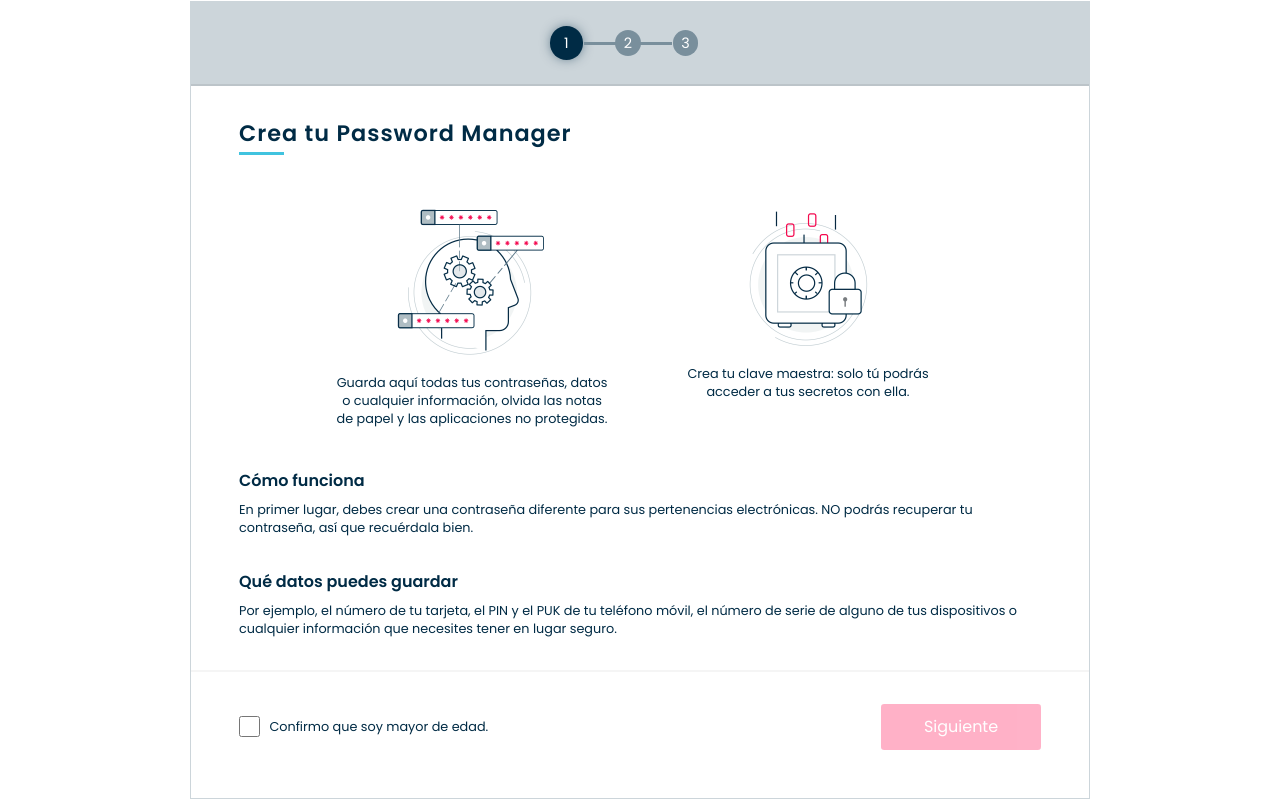
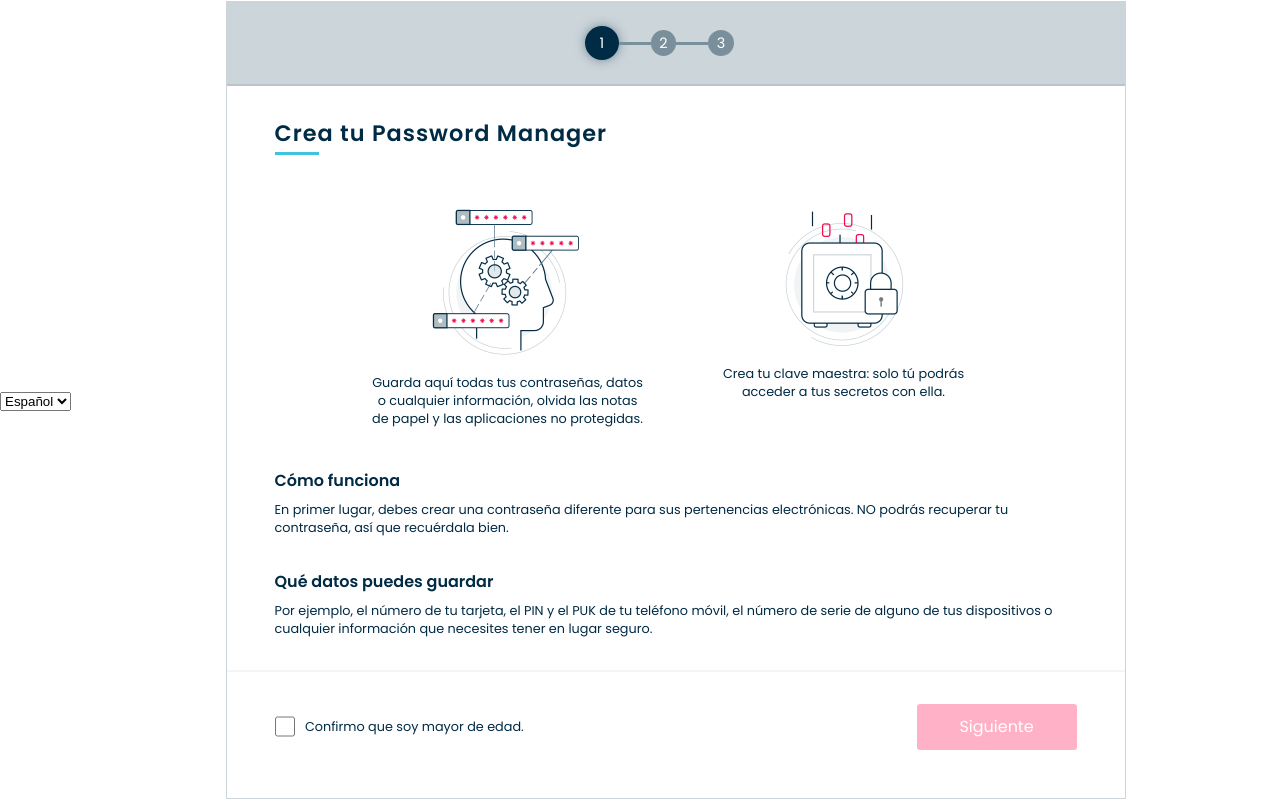
Before and after one commit to natassh/openbank, a React (Create React App) app: page / in a window 1280 px wide. Built offline with nearby package versions, Linux system fonts and the light colour scheme.

Commit message:
✨ - Added 118n inital setup

```diff
--- a/package.json
+++ b/package.json
@@ -3,8 +3,10 @@
   "version": "0.1.0",
   "private": true,
   "dependencies": {
+    "i18next": "^20.2.1",
     "react": "^17.0.1",
     "react-dom": "^17.0.1",
+    "react-i18next": "^11.8.13",
     "web-vitals": "^1.1.1"
   },
   "devDependencies": {
--- a/src/index.tsx
+++ b/src/index.tsx
@@ -2,6 +2,7 @@ import React from 'react';
 import ReactDOM from 'react-dom';
 import './index.css';
 import {App} from './ui/App/App';
+import './ui/App/i18n';
 import reportWebVitals from './reportWebVitals';
 
 ReactDOM.render(
--- a/src/ui/App/App.tsx
+++ b/src/ui/App/App.tsx
@@ -1,10 +1,12 @@
 import React from 'react';
 import {Wizard} from '../modules/Wizard/Wizard'
 import './App.css';
+import { LanguageSwitcher } from './i18n/components/LanguageSwitcher';
 
 function App() {
   return (
     <div className="App">
+      <LanguageSwitcher />
        <Wizard/>
     </div>
   );
--- /dev/null
+++ b/src/ui/App/i18n/components/LanguageSwitcher.tsx
@@ -0,0 +1,21 @@
+import React from "react";
+import { useTranslation } from "react-i18next";
+
+const LanguageSwitcher = () =>  {
+
+  const { i18n } = useTranslation();
+  return (
+    <div className="select">
+      <select
+        value={i18n.language}
+        onChange={(e) =>
+          i18n.changeLanguage(e.target.value)
+        }
+      >
+        <option value="en">English</option>
+        <option value="es">Español</option>
+      </select>
+    </div>
+  );
+}
+export { LanguageSwitcher };
--- /dev/null
+++ b/src/ui/App/i18n/index.ts
@@ -0,0 +1,20 @@
+import i18n from "i18next";
+import { initReactI18next } from "react-i18next";
+import { es, en } from './languages';
+
+const resources = { en , es };
+
+i18n
+  .use(initReactI18next) // passes i18n down to react-i18next
+  .init({
+    resources,
+    lng: "es",
+
+    keySeparator: false, // we do not use keys in form messages.welcome
+
+    interpolation: {
+      escapeValue: false // react already safes from xss
+    }
+  });
+
+  export default i18n;
--- /dev/null
+++ b/src/ui/App/i18n/languages/en.ts
@@ -0,0 +1,5 @@
+export const en = {
+    translation: {
+      "_step1_main_title": "Create your Password Manager"
+    }
+  }
--- /dev/null
+++ b/src/ui/App/i18n/languages/es.ts
@@ -0,0 +1,5 @@
+export const es = {
+    translation: {
+      "_step1_main_title": "Crea tu Password Manager"
+    }
+  }
--- /dev/null
+++ b/src/ui/App/i18n/languages/index.ts
@@ -0,0 +1,2 @@
+export * from './en';
+export * from './es';
--- a/src/ui/modules/Wizard/components/WizardMenu/WizardMenu.tsx
+++ b/src/ui/modules/Wizard/components/WizardMenu/WizardMenu.tsx
@@ -1,13 +1,16 @@
 import React, { useContext } from 'react';
 import { WizardContext } from '../../context/WizardProvider'
+
 import './WizardMenu.css';
 
 const STEPS = [1, 2, 3];
 
 const WizardMenu: React.FC = () => {
   const {currentStep} = useContext(WizardContext);
+
   const isActiveStep = (step: number): boolean => step === currentStep;
   const isCheckedStep = (step: number): boolean => step < currentStep;
+
   return (
     <ul className="WizardMenu">
       { STEPS.map( step => {
--- a/src/ui/modules/Wizard/components/WizardStep1/WizardStep1.tsx
+++ b/src/ui/modules/Wizard/components/WizardStep1/WizardStep1.tsx
@@ -2,10 +2,12 @@ import React, { useContext, useState } from 'react';
 import { WizardContext } from '../../context/WizardProvider';
 import WizardStepIco1 from '../../../../App/assets/images/WizardStepIco1.png';
 import WizardStepIco2 from '../../../../App/assets/images/WizardStepIco2.png';
+import { useTranslation } from 'react-i18next';
 import './WizardStep1.css';
 
 const WizardStep1: React.FC = () => {
   const {acceptTerms} = useContext(WizardContext);
+  const { t } = useTranslation();
   const [isAcceptedTerms, setIsAcceptedTerms] = useState<boolean>(false);
 
   const handleOnChangeThermsOfAge = () => {
@@ -19,7 +21,7 @@ const WizardStep1: React.FC = () => {
   return (
   <form  className="WizardStep1 WizardStep" onSubmit={handleOnSubmit}>
     <fieldset>
-      <h1>Crea tu Password Manager</h1>
+      <h1>{t('_step1_main_title')}</h1>
       <ul>
         <li>
           <figure>
```
Also changed, not shown: 1 other file (tests, documents, lock files or other folders).
